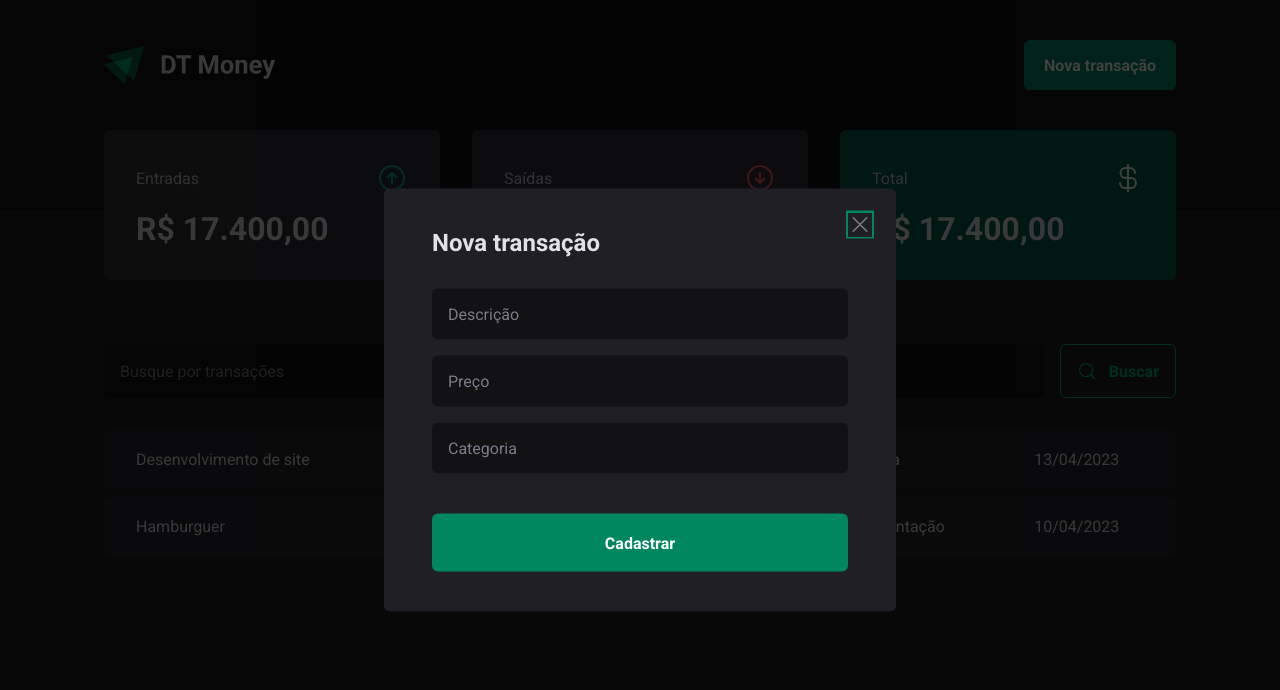
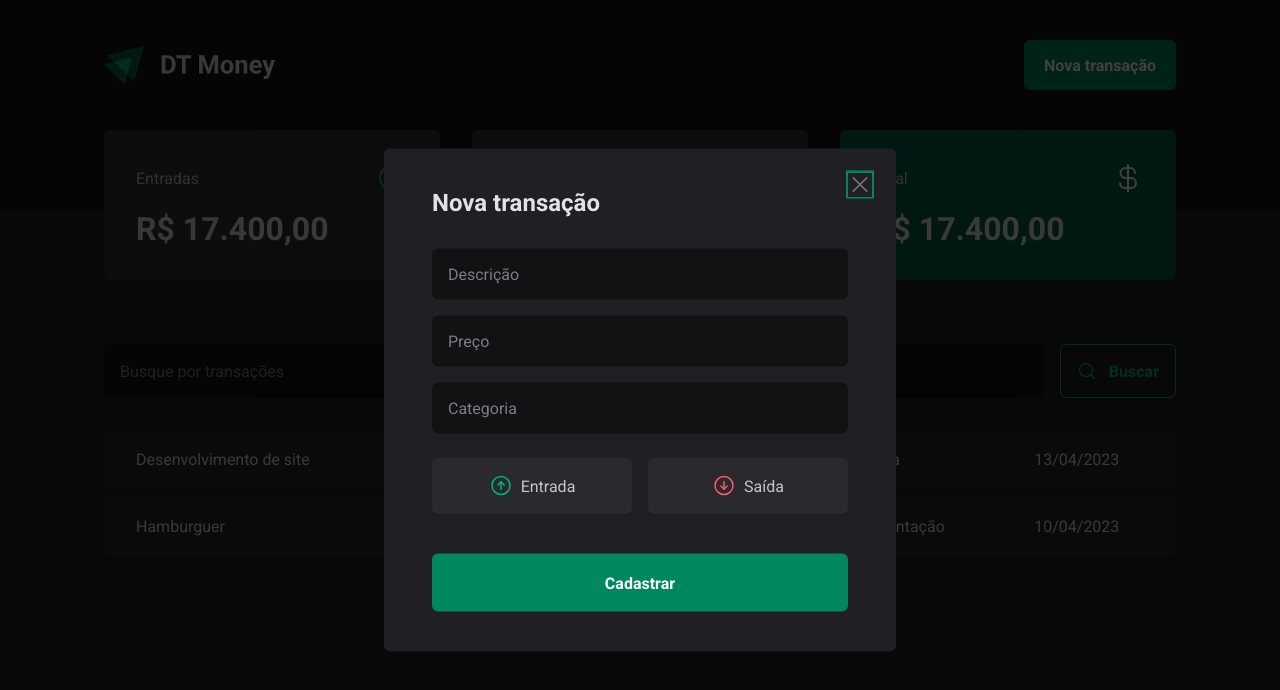
Before and after one commit to efsiqueira/dt-money, a React (Vite) app: page / in a window 1280 px wide. Both pictures are taken after a click on the button "Nova transação". Shown: the top 690 px of the page. Built offline with nearby package versions, Linux system fonts and the light colour scheme.

Commit message:
Estrutura visual - Botões de entrada e saída

```diff
--- a/src/components/NewTransactionModal/index.tsx
+++ b/src/components/NewTransactionModal/index.tsx
@@ -1,7 +1,7 @@
 import * as Dialog from "@radix-ui/react-dialog";
 
-import { CloseButton, Content, Overlay } from "./styles";
-import { X } from "phosphor-react";
+import { CloseButton, Content, Overlay, TransactionType, TransactionTypeButton } from "./styles";
+import { ArrowCircleDown, ArrowCircleUp, X } from "phosphor-react";
 
 export function NewTransactionModal() {
   return (
@@ -20,6 +20,18 @@ export function NewTransactionModal() {
           <input type="number" placeholder="Preço" required />
           <input type="text" placeholder="Categoria" required />
 
+          <TransactionType>
+            <TransactionTypeButton variant="income">
+              <ArrowCircleUp size={24} />
+              Entrada
+            </TransactionTypeButton>
+
+            <TransactionTypeButton variant="outcome">
+              <ArrowCircleDown size={24} />
+              Saída
+            </TransactionTypeButton>
+          </TransactionType>
+
           <button type="submit">Cadastrar</button>
         </form>
       </Content>
--- a/src/components/NewTransactionModal/styles.ts
+++ b/src/components/NewTransactionModal/styles.ts
@@ -68,3 +68,31 @@ export const CloseButton = styled(Dialog.Close)`
   cursor: pointer;
   color: ${props => props.theme["gray-500"]};
 `;
+
+export const TransactionType = styled.div`
+  display: grid;
+  grid-template-columns: repeat(2, 1fr);
+  gap: 1rem;
+  margin-top: 0.5rem;
+`;
+
+interface TransactionTypeButtonProps {
+  variant: 'income' | 'outcome';
+}
+
+export const TransactionTypeButton = styled.button<TransactionTypeButtonProps>`
+  background: ${props => props.theme["gray-700"]};
+  padding: 1rem;
+  display: flex;
+  align-items: center;
+  justify-content: center;
+  gap: 0.5rem;
+  border-radius: 6px;
+  cursor: pointer;
+  border: 0;
+  color: ${props => props.theme["gray-300"]};
+
+  svg {
+    color: ${props => props.variant === 'income' ? props.theme["green-300"] : props.theme["red-300"]};
+  }
+`;
```
